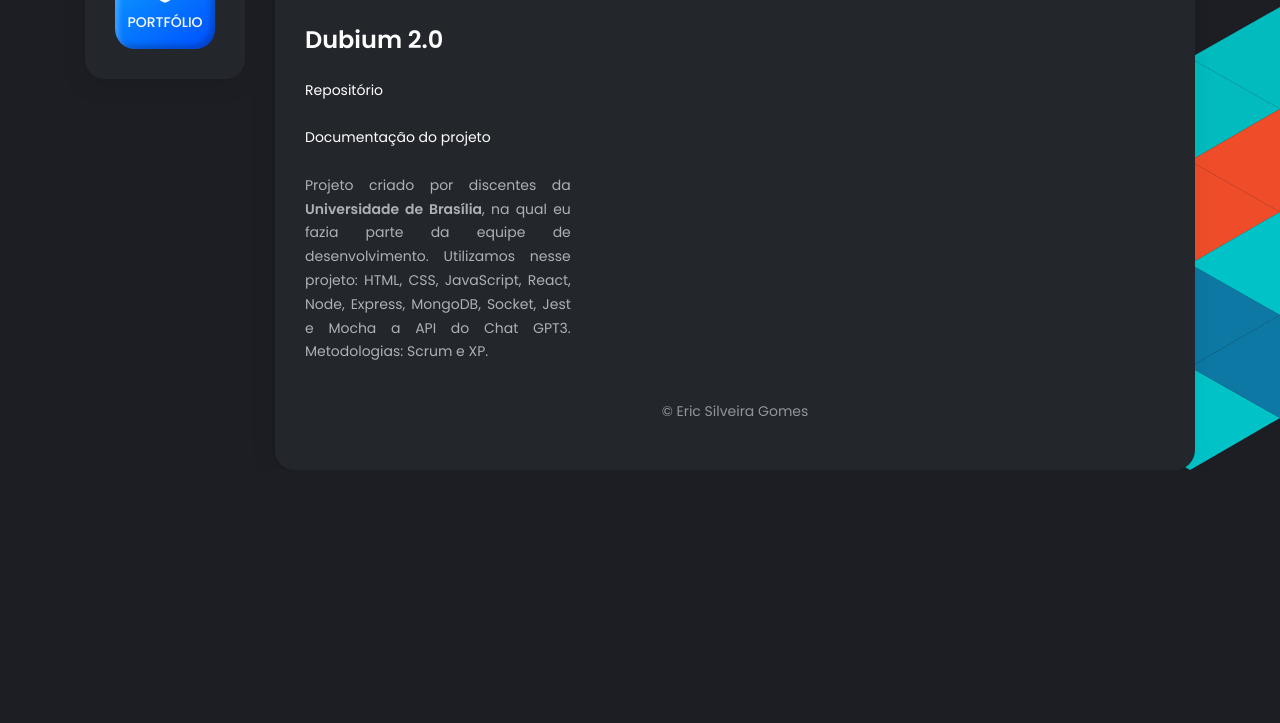
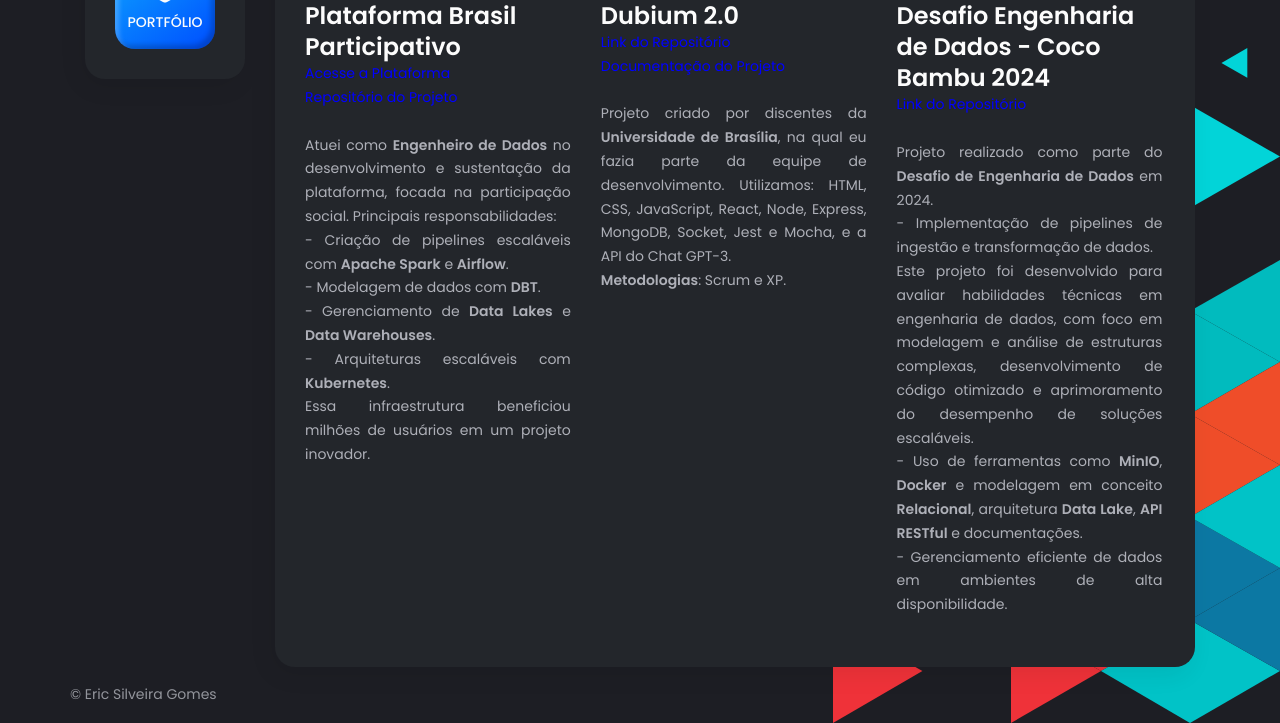
Before and after one commit to ericbky/ericbky.github.io, a plain HTML site: page works.html in a window 1280 px wide. Shown: the part 572-1295 px from the top of the page. Before the commit the page ends 1042 px from the top, so only its background shows below. Drawn offline with Linux system fonts and the light colour scheme; files whose address does not match are found by name.

Commit message:
docs: atualizando projetos e vinculos

```diff
--- a/works.html
+++ b/works.html
@@ -119,68 +119,80 @@
                         </div>
 
                         <div class="pb-0">
-                            <!-- Filter -->
-                            <!-- <div class="select">
-                                <span class="placeholder">Selecione a Categoria</span>
-                                <ul class="filter">
-                                    <li class="filter__item">Categoria</li>
-                                    <li class="filter__item active" data-filter="*"><a class="filter__link active"
-                                            href="#filter">All</a></li>
-                                    <li class="filter__item" data-filter=".category-html "><a class="filter__link"
-                                            href="#filter">HTML+CSS</a></li>
-                                    <li class="filter__item" data-filter=".category-php"><a class="filter__link"
-                                            href="#filter">PHP</a></li>
-                                    <li class="filter__item" data-filter=".category-js"><a class="filter__link"
-                                            href="#filter">JavaScript</a></li>
-                                    <li class="filter__item" data-filter=".category-wordpress"><a class="filter__link"
-                                            href="#filter">WordPress</a></li>
-                                </ul>
-                                <input type="hidden" name="changemetoo" />
-                            </div> -->
+                            <!-- Gallery -->
+                            <div class="gallery-grid js-grid-row js-filter-container" style="display: flex; flex-wrap: wrap; gap: 20px;">
+                                <div class="gutter-sizer"></div>
 
-                            <!-- Gallery -->
-                            <div class="gallery-grid js-grid-row js-filter-container">
-                                <div class="gutter-sizer"></div>
-                                <!-- Item 1 -->
-                                <figure class="gallery-grid__item category-html category-js">
+                                <!-- Item 1: Plataforma Brasil Participativo -->
+                                <figure class="gallery-grid__item category-data category-engineering" style="flex: 1 1 45%;">
                                     <div class="gallery-grid__image-wrap">
                                         <img class="gallery-grid__image cover lazyload" style="background-color: white;"
-                                            src="assets/img/logo-dubium.png" data-zoom alt="" />
+                                            src="assets/img/brasilParticipativo.png" data-zoom alt="Logo Brasil Participativo" />
                                     </div>
-                                    <img class="gallery-grid__caption">
-                                    <h3 class="title title--h3 gallery-grid__title">Dubium 2.0</h3>
-                                    <br>
-                                    <a class="gallery-grid__category" href="https://github.com/ericbky/2023.1-Dubium2.0"
-                                        style="color: white;">Repositório</a>
-                                    <br>
+                                    <h3 class="title title--h3 gallery-grid__title">Plataforma Brasil Participativo</h3>
+                                    <a class="gallery-grid__category" href="https://brasilparticipativo.presidencia.gov.br/"
+                                        style="color: blue;">Acesse a Plataforma</a>
+
                                     <a class="gallery-grid__category"
-                                        href="https://mdsreq-fga-unb.github.io/2023.1-Dubium2.0/inicial/"
-                                        style="color: white;">Documentação do projeto</a>
-                                    </img>
+                                        href="https://gitlab.com/lappis-unb/decidimbr/servicos-de-dados" style="color: blue;">
+                                        Repositório do Projeto</a>
                                     <br>
                                     <div style="text-align: justify;">
-                                        Projeto criado por discentes da <b>Universidade de Brasília</b>, na qual eu
-                                        fazia parte da equipe de desenvolvimento. Utilizamos nesse projeto: HTML, CSS,
-                                        JavaScript, React, Node, Express, MongoDB, Socket, Jest e Mocha a API do Chat
-                                        GPT3.
-                                        Metodologias: Scrum e XP.
+                                        Atuei como <b>Engenheiro de Dados</b> no desenvolvimento e sustentação da plataforma, focada na
+                                        participação social. Principais responsabilidades:<br>
+                                        - Criação de pipelines escaláveis com <b>Apache Spark</b> e <b>Airflow</b>.<br>
+                                        - Modelagem de dados com <b>DBT</b>.<br>
+                                        - Gerenciamento de <b>Data Lakes</b> e <b>Data Warehouses</b>.<br>
+                                        - Arquiteturas escaláveis com <b>Kubernetes</b>.<br>
+                                        Essa infraestrutura beneficiou milhões de usuários em um projeto inovador.
                                     </div>
                                 </figure>
 
-                                <!-- Item 1
-                                <figure class="gallery-grid__item category-html category-js">
+                                <!-- Item 2: Dubium 2.0 -->
+                                <figure class="gallery-grid__item category-html category-js" style="flex: 1 1 45%;">
                                     <div class="gallery-grid__image-wrap">
-                                        <img class="gallery-grid__image cover lazyload" src="assets/img/git.jpg"
-                                            data-zoom alt="" />
+                                        <img class="gallery-grid__image cover lazyload" style="background-color: white;"
+                                            src="assets/img/logo-dubium.png" data-zoom alt="Logo Dubium 2.0" />
                                     </div>
-                                    <img class="gallery-grid__caption">
-                                    <h4 class="title title--h6 gallery-grid__title">Dubium 2.0</h4>
-                                    <span class="gallery-grid__category"
-                                        href="https://github.com/ericbky/2023.1-Dubium2.0">https://github.com/ericbky/2023.1-Dubium2.0</span>
-                                    </img>
-                                </figure> -->
+                                    <h3 class="title title--h3 gallery-grid__title">Dubium 2.0</h3>
+                                    <a class="gallery-grid__category" href="https://github.com/ericbky/2023.1-Dubium2.0"
+                                        style="color: blue;">Link do Repositório</a>
+
+                                    <a class="gallery-grid__category" href="https://mdsreq-fga-unb.github.io/2023.1-Dubium2.0/inicial/"
+                                        style="color: blue;">Documentação do Projeto</a>
+                                    <br>
+                                    <div style="text-align: justify;">
+                                        Projeto criado por discentes da <b>Universidade de Brasília</b>, na qual eu fazia parte da equipe
+                                        de desenvolvimento. Utilizamos: HTML, CSS, JavaScript, React, Node, Express, MongoDB, Socket,
+                                        Jest e Mocha, e a API do Chat GPT-3.<br>
+                                        <b>Metodologias</b>: Scrum e XP.
+                                    </div>
+                                </figure>
+
+                                <!-- Item 3: Desafio Engenharia de Dados - Coco Bambu 2024 -->
+                                <figure class="gallery-grid__item category-data category-project" style="flex: 1 1 30%;">
+                                    <div class="gallery-grid__image-wrap">
+                                        <img class="gallery-grid__image cover lazyload" style="background-color: white;"
+                                            src="assets/img/desafioCB.png" data-zoom alt="Logo Coco Bambu" />
+                                    </div>
+                                    <h3 class="title title--h3 gallery-grid__title">Desafio Engenharia de Dados - Coco Bambu 2024</h3>
+                                    <a class="gallery-grid__category"
+                                        href="https://gitlab.com/eric.bky/desafio_engenharia_dados_coco_bambu_2024"
+                                        style="color: blue;">Link do Repositório</a>
+                                    <br>
+                                    <div style="text-align: justify;">
+                                        Projeto realizado como parte do <b>Desafio de Engenharia de Dados</b> em 2024.<br>
+                                        - Implementação de pipelines de ingestão e transformação de dados.<br>
+                                        Este projeto foi desenvolvido para avaliar habilidades técnicas em engenharia de dados, com foco em modelagem e análise de estruturas complexas, desenvolvimento de código otimizado e aprimoramento do desempenho de soluções escaláveis.<br>
+                                        - Uso de ferramentas como <b>MinIO</b>, <b>Docker</b> e modelagem em conceito <b>Relacional</b>, arquitetura <b>Data Lake</b>, <b>API RESTful</b> e documentações.<br>
+                                        - Gerenciamento eficiente de dados em ambientes de alta disponibilidade.<br>
+                                    </div>
+                                </figure>
                             </div>
                         </div>
+                    </div>
+                </div>
+
 
                         <!-- Footer -->
                         <footer class="footer">© Eric Silveira Gomes</footer>
```
Also changed, not shown: index.html (+7 -1 lines), assets/img/brasilParticipativo.png (added), assets/img/softex.png (added), 1 other file.
